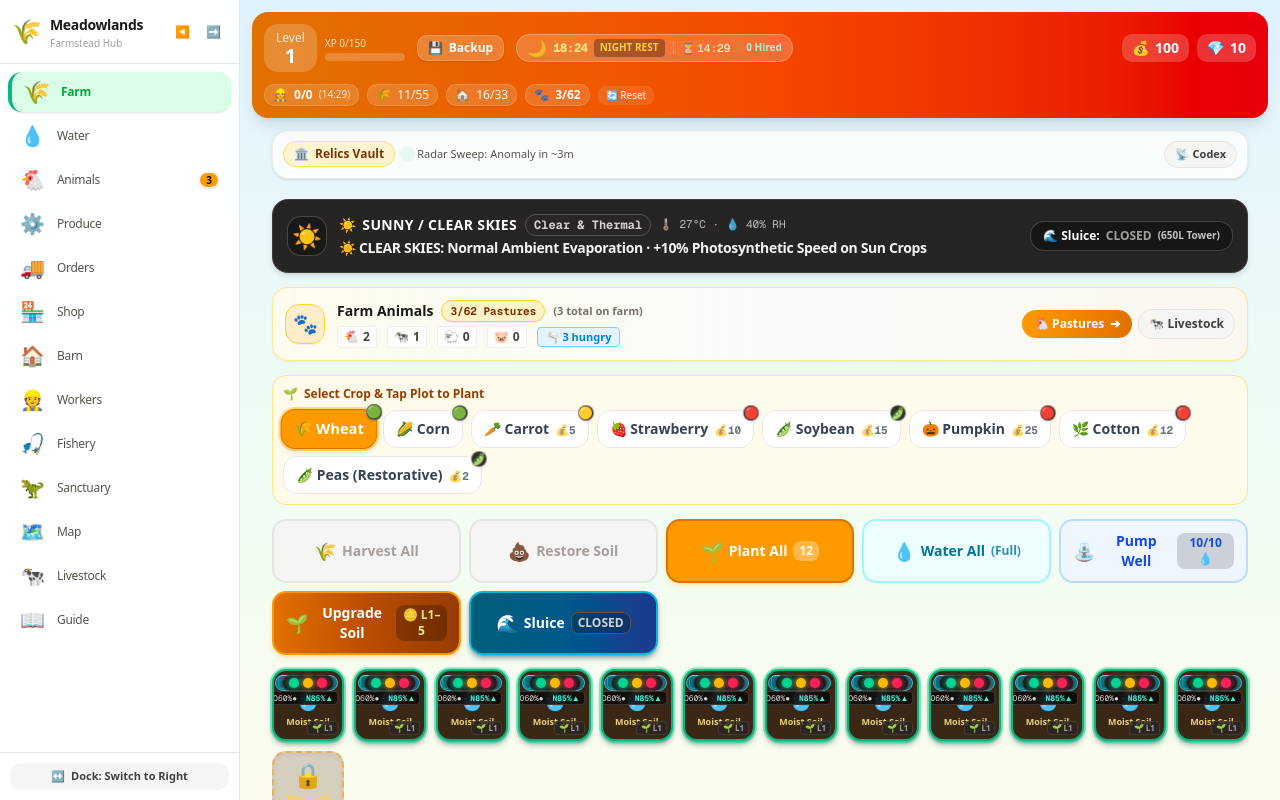
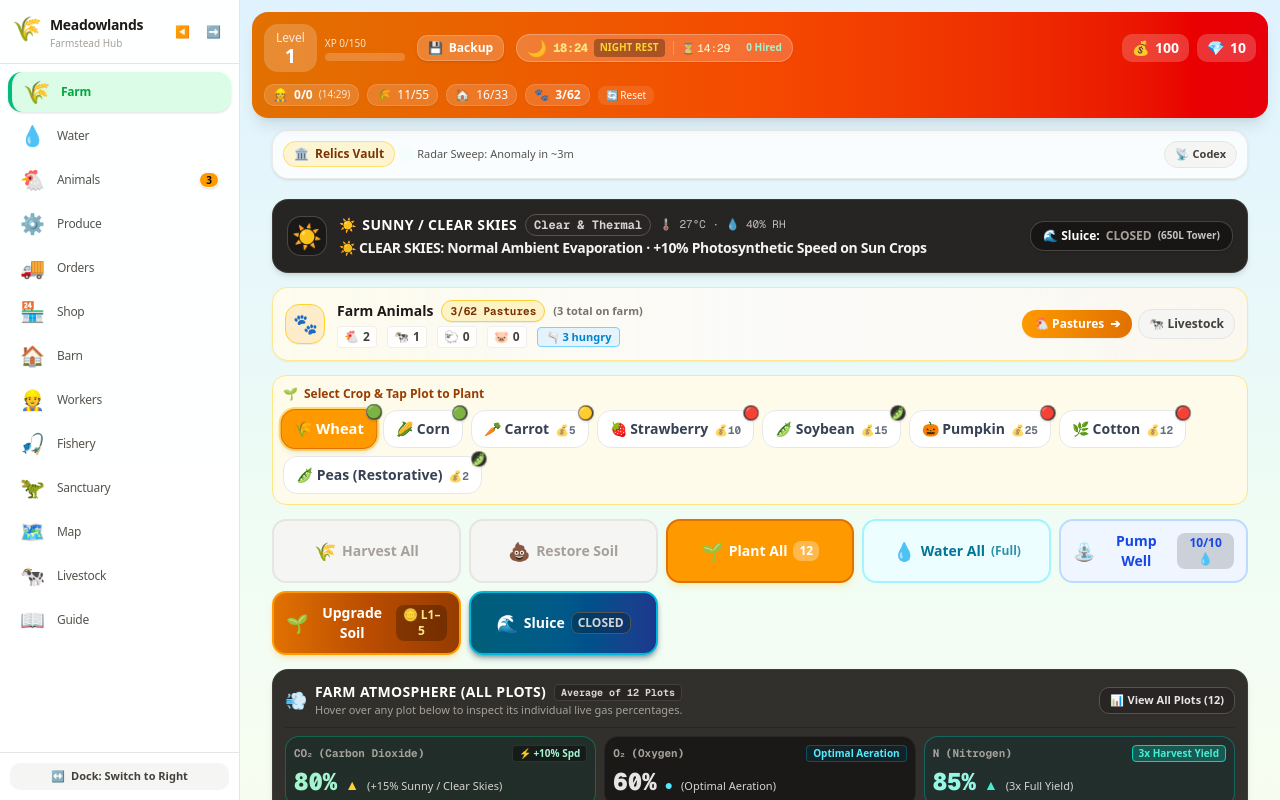
Before and after one commit to abhi543/meadowlands, a Next.js app: page / in a window 1280 px wide. Shown: the top 800 px of the page. Built offline with nearby package versions, Linux system fonts and the light colour scheme.

Commit message:
feat: consolidate all plots gas percentages into centralized console

```diff
--- a/src/components/game/FarmGrid.tsx
+++ b/src/components/game/FarmGrid.tsx
@@ -73,6 +73,7 @@ export function FarmGrid({ onSelectTab }: FarmGridProps) {
   const [isUpgradeModalOpen, setIsUpgradeModalOpen] = useState(false);
   const [selectedPlotForUpgrade, setSelectedPlotForUpgrade] = useState<number | null>(null);
   const [hoveredPlotId, setHoveredPlotId] = useState<number | null>(null);
+  const [isGasConsoleExpanded, setIsGasConsoleExpanded] = useState(false);
   const [activeActionPlotId, setActiveActionPlotId] = useState<number | null>(null);
   const [flushingPlotId, setFlushingPlotId] = useState<number | null>(null);
   const [flushedFloatingTextPlotId, setFlushedFloatingTextPlotId] = useState<number | null>(null);
@@ -142,6 +143,40 @@ export function FarmGrid({ onSelectTab }: FarmGridProps) {
   const weatherState = hydrology?.weatherState;
   const tempC = weatherState?.temperatureC ?? activeProfile.defaultTempC;
   const humidityPct = weatherState?.relativeHumidityPct ?? activeProfile.defaultHumidityPct;
+
+  // Estate-wide atmospheric gas metrics (Consolidated for all plots)
+  const plotsWithGases = visiblePlots.filter(p => p.gases);
+  const avgCo2 = plotsWithGases.length > 0
+    ? Math.round(plotsWithGases.reduce((acc, p) => acc + (p.gases?.co2 ?? 65), 0) / plotsWithGases.length)
+    : 65;
+  const avgO2 = plotsWithGases.length > 0
+    ? Math.round(plotsWithGases.reduce((acc, p) => acc + (p.gases?.o2 ?? 60), 0) / plotsWithGases.length)
+    : 60;
+  const avgN = plotsWithGases.length > 0
+    ? Math.round(plotsWithGases.reduce((acc, p) => acc + (p.gases?.nitrogen ?? 85), 0) / plotsWithGases.length)
+    : 85;
+  const penaltyPlots = visiblePlots.filter(p => p.gases?.hasAnyPenalty);
+
+  const inspectedPlot = hoveredPlotId !== null ? visiblePlots.find(p => p.id === hoveredPlotId) : null;
+  const activeDisplayGases = inspectedPlot?.gases || {
+    co2: avgCo2,
+    o2: avgO2,
+    nitrogen: avgN,
+    co2Arrow: avgCo2 > 60 ? '▲' : '●',
+    o2Arrow: avgO2 < 35 ? '▼' : avgO2 > 75 ? '▲' : '●',
+    nitrogenArrow: avgN >= 70 ? '▲' : avgN >= 35 ? '●' : '▼',
+    co2BreakdownText: activeProfile?.name ? `+15% ${activeProfile.name}` : 'Estate Ambient',
+    o2BreakdownText: avgO2 < 35 ? '-10%/10s Flooding Risk' : avgO2 > 85 ? 'Parched Ground' : 'Optimal Aeration',
+    nitrogenBreakdownText: avgN >= 70 ? '3x Full Yield' : avgN >= 35 ? '2x Harvest Yield' : '-35% Low N Penalty',
+    growthSpeedMultiplier: avgCo2 > 60 ? 1 + ((avgCo2 - 60) / 200) : 1,
+    isAnoxiaSuffocated: avgO2 < 20,
+    isParchedDoubleDrain: avgO2 > 85,
+    nitrogenYieldMultiplier: (avgN >= 70 ? 3 : avgN >= 35 ? 2 : 1) as 1 | 2 | 3,
+    isPenaltyCo2: avgCo2 < 20,
+    isPenaltyO2: avgO2 < 20 || avgO2 > 85,
+    isPenaltyNitrogen: avgN < 35,
+    hasAnyPenalty: avgCo2 < 20 || avgO2 < 20 || avgO2 > 85 || avgN < 35,
+  };
 
   return (
     <div className="space-y-3.5">
@@ -527,7 +562,227 @@ export function FarmGrid({ onSelectTab }: FarmGridProps) {
         </button>
       </div>
 
+      {/* Centralized Atmospheric Soil Gas Console (All Plots Gas Metrics at One Place) */}
+      <div className={`rounded-2xl p-3 border transition-all duration-300 shadow-md ${
+        activeDisplayGases.hasAnyPenalty
+          ? 'bg-gradient-to-r from-stone-900 via-yellow-950/40 to-stone-900 border-yellow-500/80 shadow-[0_0_15px_rgba(250,204,21,0.25)]'
+          : 'bg-gradient-to-r from-stone-900/90 via-stone-850 to-stone-900/90 border-stone-700/80'
+      }`}>
+        {/* Top Header Row */}
+        <div className="flex flex-wrap items-center justify-between gap-2 pb-2 border-b border-stone-800">
+          <div className="flex items-center gap-2">
+            <span className="text-lg">💨</span>
+            <div>
+              <div className="flex items-center gap-2">
+                <span className="text-xs sm:text-sm font-black uppercase tracking-wide text-white">
+                  {inspectedPlot ? `Plot #${inspectedPlot.id + 1} Gas Metrics` : 'Farm Atmosphere (All Plots)'}
+                </span>
+                {inspectedPlot ? (
+                  <span className="px-1.5 py-0.2 rounded bg-amber-500/20 text-amber-300 text-[10px] font-mono font-bold border border-amber-500/40">
+                    Inspecting {inspectedPlot.crop ? `${CROPS[inspectedPlot.crop].emoji} ${CROPS[inspectedPlot.crop].name}` : 'Empty Bed'}
+                  </span>
+                ) : (
+                  <span className="px-1.5 py-0.2 rounded bg-stone-800 text-stone-300 text-[10px] font-mono font-bold border border-stone-700">
+                    Average of {visiblePlots.length} Plots
+                  </span>
+                )}
+              </div>
+              <p className="text-[10px] sm:text-[11px] text-stone-400">
+                {inspectedPlot
+                  ? 'Real-time soil gas percentages and environmental modifiers for this plot.'
+                  : 'Hover over any plot below to inspect its individual live gas percentages.'}
+              </p>
+            </div>
+          </div>
 
+          <div className="flex items-center gap-2">
+            {penaltyPlots.length > 0 && (
+              <span className="px-2 py-1 rounded-lg bg-yellow-400 text-stone-950 text-[10px] sm:text-xs font-black animate-pulse flex items-center gap-1 shadow-xs">
+                <span>⚠️</span>
+                <span>{penaltyPlots.length} in Penalty Zone</span>
+              </span>
+            )}
+            <button
+              type="button"
+              onClick={() => setIsGasConsoleExpanded(prev => !prev)}
+              className="px-2.5 py-1 rounded-lg bg-stone-800 hover:bg-stone-750 text-stone-200 text-[11px] font-bold border border-stone-600 transition-all cursor-pointer flex items-center gap-1 active:scale-95 shadow-xs"
+            >
+              <span>📊</span>
+              <span>{isGasConsoleExpanded ? 'Hide All Plots' : `View All Plots (${visiblePlots.length})`}</span>
+            </button>
+          </div>
+        </div>
+
+        {/* 3 Gas Metrics Row */}
+        <div className="grid grid-cols-1 sm:grid-cols-3 gap-2 mt-2">
+          {/* Carbon Dioxide (CO2) */}
+          <div className={`p-2 rounded-xl border flex flex-col justify-between ${
+            activeDisplayGases.isPenaltyCo2
+              ? 'bg-yellow-950/40 border-yellow-400/80 text-yellow-200'
+              : activeDisplayGases.co2 > 60
+              ? 'bg-emerald-950/30 border-emerald-500/40 text-emerald-200'
+              : 'bg-stone-950/60 border-stone-800 text-stone-200'
+          }`}>
+            <div className="flex items-center justify-between">
+              <span className="text-[11px] font-mono font-bold text-stone-400">CO₂ (Carbon Dioxide)</span>
+              <span className="text-[10px] font-bold px-1.5 py-0.2 rounded bg-black/40 border border-white/10">
+                {activeDisplayGases.growthSpeedMultiplier > 1
+                  ? `⚡ +${((activeDisplayGases.growthSpeedMultiplier - 1) * 100).toFixed(0)}% Spd`
+                  : 'Standard Spd'}
+              </span>
+            </div>
+            <div className="flex items-baseline gap-2 mt-1">
+              <span className="text-xl sm:text-2xl font-black font-mono">
+                {activeDisplayGases.co2}%
+              </span>
+              <span className="text-sm font-bold text-amber-300">
+                {activeDisplayGases.co2Arrow}
+              </span>
+              <span className="text-[11px] text-stone-300 truncate">
+                ({activeDisplayGases.co2BreakdownText})
+              </span>
+            </div>
+          </div>
+
+          {/* Oxygen (O2) */}
+          <div className={`p-2 rounded-xl border flex flex-col justify-between ${
+            activeDisplayGases.isPenaltyO2
+              ? 'bg-yellow-950/40 border-yellow-400/80 text-yellow-200'
+              : 'bg-stone-950/60 border-stone-800 text-stone-200'
+          }`}>
+            <div className="flex items-center justify-between">
+              <span className="text-[11px] font-mono font-bold text-stone-400">O₂ (Oxygen)</span>
+              <span className={`text-[10px] font-bold px-1.5 py-0.2 rounded border ${
+                activeDisplayGases.isAnoxiaSuffocated
+                  ? 'bg-yellow-400 text-stone-950 border-yellow-300 animate-pulse'
+                  : activeDisplayGases.isParchedDoubleDrain
+                  ? 'bg-amber-500/30 text-amber-300 border-amber-400'
+                  : 'bg-cyan-950/40 text-cyan-300 border-cyan-500/30'
+              }`}>
+                {activeDisplayGases.isAnoxiaSuffocated
+                  ? '🛑 Suffocation Paused'
+                  : activeDisplayGases.isParchedDoubleDrain
+                  ? '🔥 Parched (2x Drain)'
+                  : 'Optimal Aeration'}
+              </span>
+            </div>
+            <div className="flex items-baseline gap-2 mt-1">
+              <span className="text-xl sm:text-2xl font-black font-mono">
+                {activeDisplayGases.o2}%
+              </span>
+              <span className="text-sm font-bold text-cyan-300">
+                {activeDisplayGases.o2Arrow}
+              </span>
+              <span className="text-[11px] text-stone-300 truncate">
+                ({activeDisplayGases.o2BreakdownText})
+              </span>
+            </div>
+          </div>
+
+          {/* Nitrogen (N) */}
+          <div className={`p-2 rounded-xl border flex flex-col justify-between ${
+            activeDisplayGases.isPenaltyNitrogen
+              ? 'bg-yellow-950/40 border-yellow-400/80 text-yellow-200'
+              : activeDisplayGases.nitrogen >= 70
+              ? 'bg-teal-950/30 border-teal-500/40 text-teal-200'
+              : 'bg-stone-950/60 border-stone-800 text-stone-200'
+          }`}>
+            <div className="flex items-center justify-between">
+              <span className="text-[11px] font-mono font-bold text-stone-400">N (Nitrogen)</span>
+              <span className={`text-[10px] font-bold px-1.5 py-0.2 rounded border ${
+                activeDisplayGases.nitrogenYieldMultiplier === 3
+                  ? 'bg-teal-500/30 text-teal-300 border-teal-400'
+                  : activeDisplayGases.nitrogenYieldMultiplier === 2
+                  ? 'bg-blue-500/30 text-blue-300 border-blue-400'
+                  : 'bg-yellow-400 text-stone-950 border-yellow-300'
+              }`}>
+                {activeDisplayGases.nitrogenYieldMultiplier}x Harvest Yield
+              </span>
+            </div>
+            <div className="flex items-baseline gap-2 mt-1">
+              <span className="text-xl sm:text-2xl font-black font-mono">
+                {activeDisplayGases.nitrogen}%
+              </span>
+              <span className="text-sm font-bold text-teal-300">
+                {activeDisplayGases.nitrogenArrow}
+              </span>
+              <span className="text-[11px] text-stone-300 truncate">
+                ({activeDisplayGases.nitrogenBreakdownText})
+              </span>
+            </div>
+          </div>
+        </div>
+
+        {/* Expandable All Plots Matrix Table */}
+        {isGasConsoleExpanded && (
+          <div className="mt-3 pt-3 border-t border-stone-800 animate-in fade-in duration-200">
+            <div className="text-xs font-bold text-stone-300 mb-1.5 flex items-center justify-between">
+              <span>All Plots Real-Time Gas Percentages:</span>
+              <span className="text-[10px] text-stone-400">Click any plot below or in table to inspect</span>
+            </div>
+            <div className="overflow-x-auto max-h-56 overflow-y-auto rounded-xl border border-stone-800 bg-black/40">
+              <table className="w-full text-left text-[11px] font-mono">
+                <thead className="bg-stone-900/90 text-stone-400 uppercase text-[9px] sticky top-0 border-b border-stone-800">
+                  <tr>
+                    <th className="py-1.5 px-2.5">Plot</th>
+                    <th className="py-1.5 px-2">Crop</th>
+                    <th className="py-1.5 px-2">CO₂ (%)</th>
+                    <th className="py-1.5 px-2">O₂ (%)</th>
+                    <th className="py-1.5 px-2">Nitrogen (%)</th>
+                    <th className="py-1.5 px-2">Yield / Velocity Status</th>
+                  </tr>
+                </thead>
+                <tbody className="divide-y divide-stone-800/60">
+                  {visiblePlots.map((plot) => {
+                    const g = plot.gases || { co2: 65, o2: 60, nitrogen: 85, co2Arrow: '▲', o2Arrow: '●', nitrogenArrow: '●', co2BreakdownText: '', o2BreakdownText: '', nitrogenBreakdownText: '', growthSpeedMultiplier: 1, isAnoxiaSuffocated: false, isParchedDoubleDrain: false, nitrogenYieldMultiplier: 3, isPenaltyCo2: false, isPenaltyO2: false, isPenaltyNitrogen: false, hasAnyPenalty: false };
+                    const isSelected = hoveredPlotId === plot.id;
+                    return (
+                      <tr
+                        key={plot.id}
+                        onMouseEnter={() => setHoveredPlotId(plot.id)}
+                        className={`transition-colors cursor-pointer ${
+                          isSelected
+                            ? 'bg-amber-950/50 text-white'
+                            : g.hasAnyPenalty
+                            ? 'bg-yellow-950/20 text-yellow-200 hover:bg-yellow-950/40'
+                            : 'hover:bg-stone-800/50 text-stone-300'
+                        }`}
+                      >
+                        <td className="py-1 px-2.5 font-bold">
+                          Plot #{plot.id + 1}
+                        </td>
+                        <td className="py-1 px-2 font-sans">
+                          {plot.crop ? `${CROPS[plot.crop].emoji} ${CROPS[plot.crop].name}` : 'Empty'}
+                        </td>
+                        <td className={`py-1 px-2 ${g.isPenaltyCo2 ? 'text-yellow-400 font-bold' : g.co2 > 60 ? 'text-emerald-300' : ''}`}>
+                          {g.co2}% {g.co2Arrow}
+                        </td>
+                        <td className={`py-1 px-2 ${g.isPenaltyO2 ? 'text-yellow-400 font-bold' : 'text-cyan-300'}`}>
+                          {g.o2}% {g.o2Arrow}
+                        </td>
+                        <td className={`py-1 px-2 ${g.isPenaltyNitrogen ? 'text-yellow-400 font-bold' : g.nitrogen >= 70 ? 'text-teal-300' : ''}`}>
+                          {g.nitrogen}% {g.nitrogenArrow}
+                        </td>
+                        <td className="py-1 px-2 text-[10px] font-sans">
+                          {g.isAnoxiaSuffocated ? (
+                            <span className="text-yellow-400 font-bold">🛑 Anoxia (Paused)</span>
+                          ) : g.isParchedDoubleDrain ? (
+                            <span className="text-yellow-400 font-bold">🔥 Parched (2x Drain)</span>
+                          ) : g.growthSpeedMultiplier > 1 ? (
+                            <span className="text-emerald-300 font-bold">⚡ +{((g.growthSpeedMultiplier - 1) * 100).toFixed(0)}% Spd · {g.nitrogenYieldMultiplier}x</span>
+                          ) : (
+                            <span className="text-stone-400">{g.nitrogenYieldMultiplier}x Harvest Yield</span>
+                          )}
+                        </td>
+                      </tr>
+                    );
+                  })}
+                </tbody>
+              </table>
+            </div>
+          </div>
+        )}
+      </div>
 
       {/* Farm Grid */}
       <div className="grid grid-cols-4 sm:grid-cols-6 md:grid-cols-8 lg:grid-cols-10 xl:grid-cols-12 gap-2 sm:gap-2.5">
@@ -762,53 +1017,6 @@ export function FarmGrid({ onSelectTab }: FarmGridProps) {
                       <span className="text-[9px] animate-pulse" title="Root Rot: Yield halved (-50%)!">🪱</span>
                     )}
                   </div>
-
-                  {/* Gas Metric Penalty Flash Alert (Yellow alert when any gas enters penalty zone) */}
-                  {plot.gases?.hasAnyPenalty && (
-                    <div
-                      className="absolute top-5 left-1 flex items-center gap-0.5 px-1 py-0.2 rounded bg-yellow-500/30 border border-yellow-400 text-yellow-300 text-[7px] sm:text-[8px] font-black animate-pulse z-20 shadow-xs"
-                      title={
-                        plot.gases.isAnoxiaSuffocated
-                          ? 'Root Anoxia / Suffocation: Crop timer completely paused!'
-                          : plot.gases.isParchedDoubleDrain
-                          ? 'Parched Ground: Crop water consumption doubled!'
-                          : plot.gases.isPenaltyNitrogen
-                          ? 'Low Nitrogen: 1x Harvest yield penalty!'
-                          : 'Gas Penalty Alert'
-                      }
-                    >
-                      <span>⚠️</span>
-                      <span>
-                        {plot.gases.isAnoxiaSuffocated
-                          ? 'Anoxia'
-                          : plot.gases.isParchedDoubleDrain
-                          ? 'Parched'
-                          : plot.gases.isPenaltyNitrogen
-                          ? 'Low N'
-                          : 'Gas Alert'}
-                      </span>
-                    </div>
-                  )}
-
-                  {/* Mini Dynamic Gas Meter Live Indicator Strip */}
-                  {plot.gases && (
-                    <div
-                      className="absolute top-5 right-1 flex items-center gap-0.5 px-1 py-0.2 rounded bg-stone-950/85 backdrop-blur-xs border border-stone-700/80 text-[7px] sm:text-[8px] font-mono z-15 pointer-events-none select-none text-stone-300 shadow-2xs"
-                      title={`Dynamic Atmospheric Gases:\nCO₂: ${plot.gases.co2}% ${plot.gases.co2Arrow} (${plot.gases.co2BreakdownText})\nO₂:  ${plot.gases.o2}% ${plot.gases.o2Arrow} (${plot.gases.o2BreakdownText})\nN:   ${plot.gases.nitrogen}% ${plot.gases.nitrogenArrow} (${plot.gases.nitrogenBreakdownText})`}
-                    >
-                      <span className={plot.gases.isPenaltyCo2 ? 'text-yellow-400 font-bold' : plot.gases.co2 > 60 ? 'text-emerald-300 font-bold' : ''}>
-                        C{plot.gases.co2}%{plot.gases.co2Arrow}
-                      </span>
-                      <span className="text-stone-600">·</span>
-                      <span className={plot.gases.isPenaltyO2 ? 'text-yellow-400 font-bold' : ''}>
-                        O{plot.gases.o2}%{plot.gases.o2Arrow}
-                      </span>
-                      <span className="text-stone-600">·</span>
-                      <span className={plot.gases.isPenaltyNitrogen ? 'text-yellow-400 font-bold' : plot.gases.nitrogen >= 70 ? 'text-teal-300 font-bold' : ''}>
-                        N{plot.gases.nitrogen}%{plot.gases.nitrogenArrow}
-                      </span>
-                    </div>
-                  )}
 
                   {/* 3-Color Soil Battery Persistent Mini-Bar (Floating Plot Meter) */}
                   <div
@@ -1277,97 +1485,9 @@ export function FarmGrid({ onSelectTab }: FarmGridProps) {
                     <span>L{plotLevel}</span>
                   </button>
 
-                  {/* Dynamic Gas Tick Live Hover Inspection Card */}
-                  {isHovered && plot.gases && (
-                    <div
-                      className={`absolute inset-x-1 bottom-1 z-50 bg-stone-950/95 border-2 rounded-xl p-2 shadow-2xl backdrop-blur-md pointer-events-none select-none text-left animate-in fade-in zoom-in-95 duration-100 ${
-                        plot.gases.hasAnyPenalty
-                          ? 'border-yellow-400 shadow-[0_0_18px_rgba(250,204,21,0.65)]'
-                          : 'border-amber-400/80 shadow-black/80'
-                      }`}
-                    >
-                      <div className="flex items-center justify-between pb-1 mb-1 border-b border-stone-800">
-                        <span className="text-[9px] font-black uppercase tracking-wider text-amber-300 flex items-center gap-1">
-                          <span>💨</span> Gas Tick Cycle
-                        </span>
-                        {plot.gases.hasAnyPenalty ? (
-                          <span className="px-1.5 py-0.2 rounded bg-yellow-400 text-stone-950 text-[8px] font-black animate-pulse flex items-center gap-0.5">
-                            <span>⚠️</span> PENALTY ZONE
-                          </span>
-                        ) : (
-                          <span className="text-[8px] font-mono text-emerald-400 font-bold">
-                            LIVE
-                          </span>
-                        )}
-                      </div>
-
-                      {/* Metric lines with dynamic live arrows and active modifiers */}
-                      <div className="space-y-0.5 font-mono text-[9px] sm:text-[10px] leading-tight">
-                        {/* Carbon Dioxide */}
-                        <div className={`flex items-center justify-between gap-1 ${
-                          plot.gases.isPenaltyCo2 ? 'text-yellow-300 font-bold' : plot.gases.co2 > 60 ? 'text-emerald-300' : 'text-stone-200'
-                        }`}>
-                          <span className="font-bold">CO₂: {plot.gases.co2}% {plot.gases.co2Arrow}</span>
-                          <span className="text-[8px] sm:text-[9px] text-stone-300 font-sans truncate">
-                            ({plot.gases.co2BreakdownText})
-                          </span>
-                        </div>
-
-                        {/* Oxygen */}
-                        <div className={`flex items-center justify-between gap-1 ${
-                          plot.gases.isPenaltyO2 ? 'text-yellow-300 font-bold' : 'text-cyan-300'
-                        }`}>
-                          <span className="font-bold">O₂:  {plot.gases.o2}% {plot.gases.o2Arrow}</span>
-                          <span className="text-[8px] sm:text-[9px] text-stone-300 font-sans truncate">
-                            ({plot.gases.o2BreakdownText})
-                          </span>
-                        </div>
-
-                        {/* Nitrogen */}
-                        <div className={`flex items-center justify-between gap-1 ${
-                          plot.gases.isPenaltyNitrogen ? 'text-yellow-300 font-bold' : plot.gases.nitrogen >= 70 ? 'text-teal-300' : 'text-stone-200'
-                        }`}>
-                          <span className="font-bold">N:   {plot.gases.nitrogen}% {plot.gases.nitrogenArrow}</span>
-                          <span className="text-[8px] sm:text-[9px] text-stone-300 font-sans truncate">
-                            ({plot.gases.nitrogenBreakdownText})
-                          </span>
-                        </div>
-                      </div>
-
-                      {/* Net Gameplay Output Summary */}
-                      <div className="mt-1 pt-1 border-t border-stone-800 text-[8px] leading-tight">
-                        {plot.gases.isAnoxiaSuffocated ? (
-                          <div className="text-yellow-300 font-black flex items-center gap-1 animate-pulse">
-                            <span>🛑</span>
-                            <span>Root Anoxia — Crop timer paused!</span>
-                          </div>
-                        ) : plot.gases.isParchedDoubleDrain ? (
-                          <div className="text-yellow-300 font-black flex items-center gap-1">
-                            <span>🔥</span>
-                            <span>Parched Ground — 2x water drain!</span>
-                          </div>
-                        ) : (
-                          <div className="flex items-center justify-between text-stone-400">
-                            <span>
-                              {plot.gases.growthSpeedMultiplier > 1 ? (
-                                <strong className="text-emerald-300">
-                                  ⚡ Boosted (+{((plot.gases.growthSpeedMultiplier - 1) * 100).toFixed(0)}% spd)
-                                </strong>
-                              ) : (
-                                'Standard Speed'
-                              )}
-                            </span>
-                            <span className="font-mono text-teal-300 font-bold">
-                              {plot.gases.nitrogenYieldMultiplier}x Harvest Yield
-                            </span>
-                          </div>
-                        )}
-                      </div>
-                    </div>
-                  )}
-                </>
-              )}
-            </div>
+                  </>
+                )}
+              </div>
           );
         })}
 
```
Also changed, not shown: 1 other file (tests, documents, lock files or other folders).
